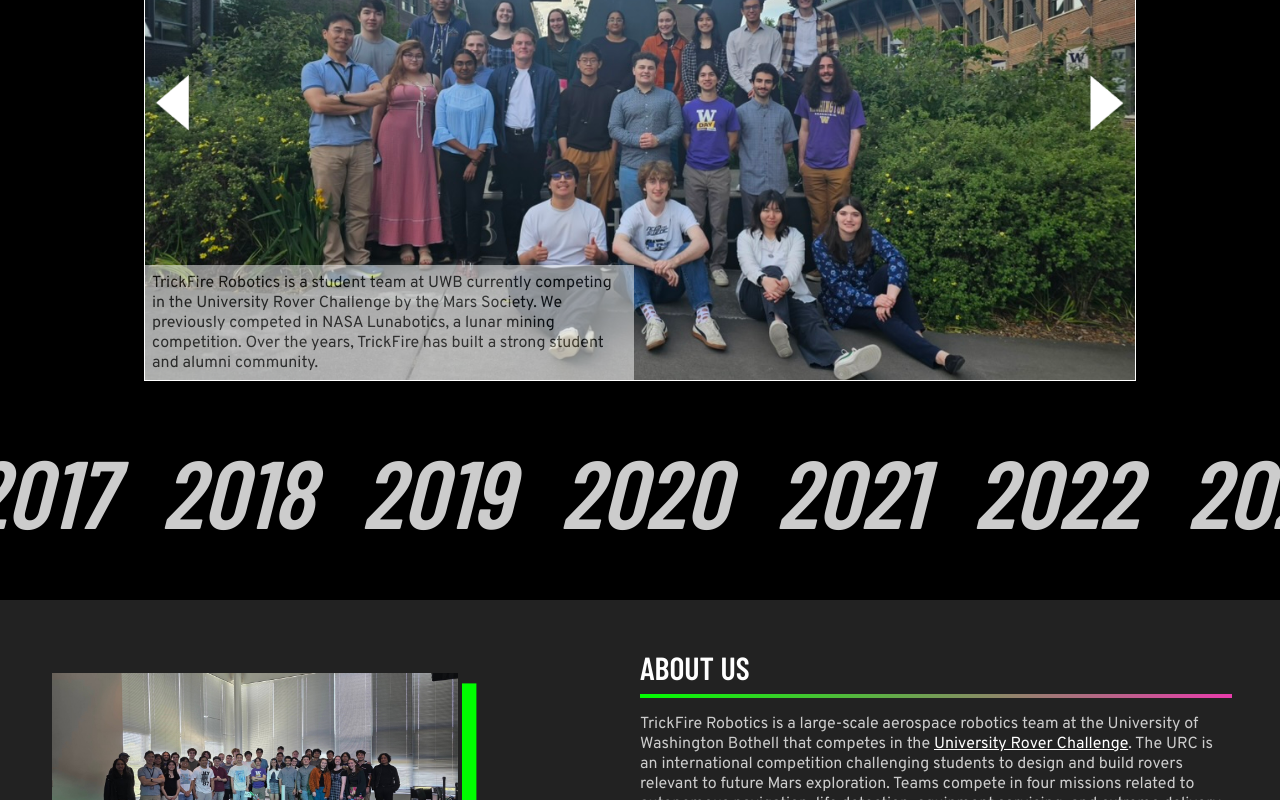
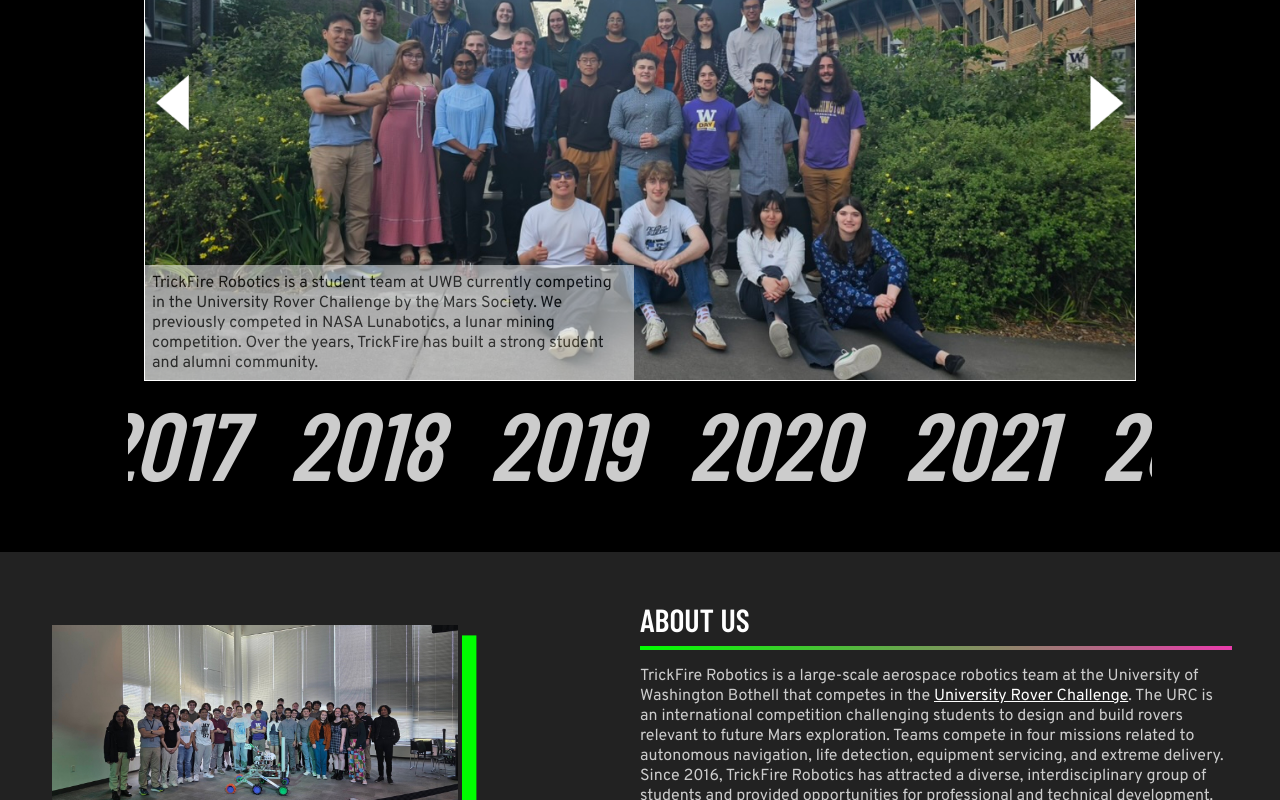
Before and after one commit to TrickfireRobotics/TrickFire-Website, a React (Create React App) app: page /about-us in a window 1280 px wide. Shown: the part 435-1235 px from the top of the page. Built offline with nearby package versions, Linux system fonts and the light colour scheme.

Commit message:
Moved years up, made year section only as wide as the carousel.

```diff
--- a/src/pages/AboutUs/AboutUs.scss
+++ b/src/pages/AboutUs/AboutUs.scss
@@ -6,10 +6,14 @@
     .horizontal-scroll-year-section {
         width: 100%;
         background-color: $Black;
+        margin-top: -3rem;
     }
 
     .year-section {
-        width: 100%;
+        // width: 100%;
+        width: 80%;
+        margin-right: auto;
+        margin-left: auto;
         background: $Black;
         display: flex;
         padding-bottom: 3rem;
```
